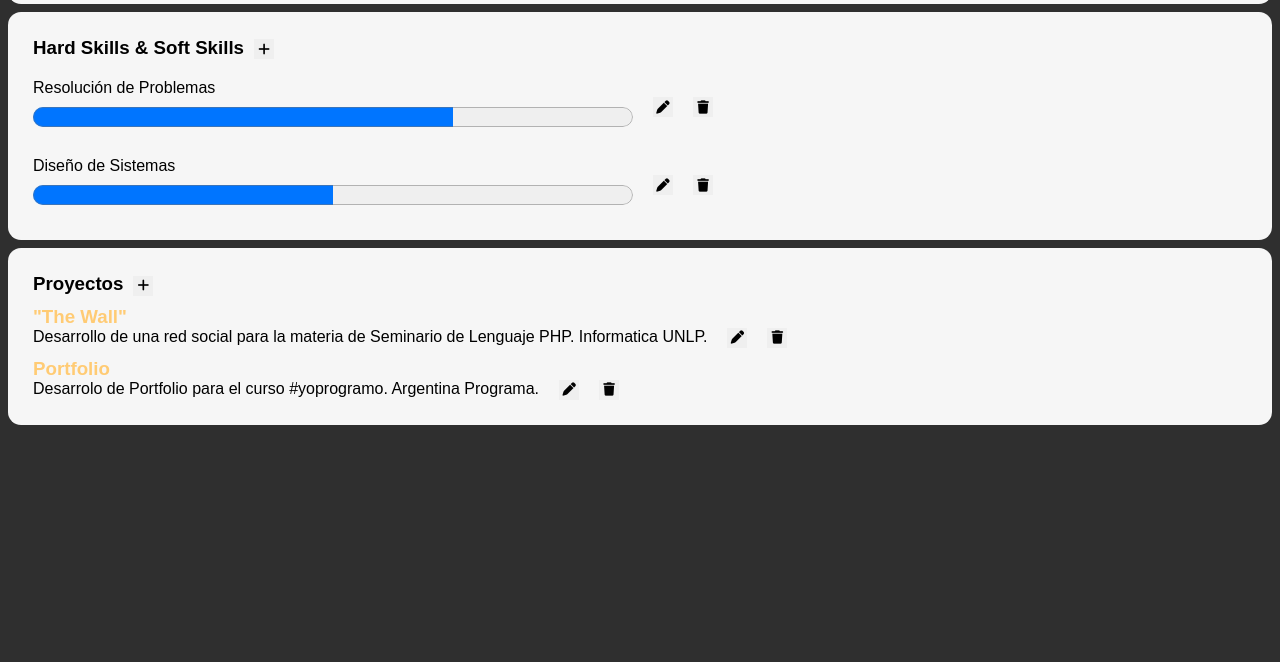
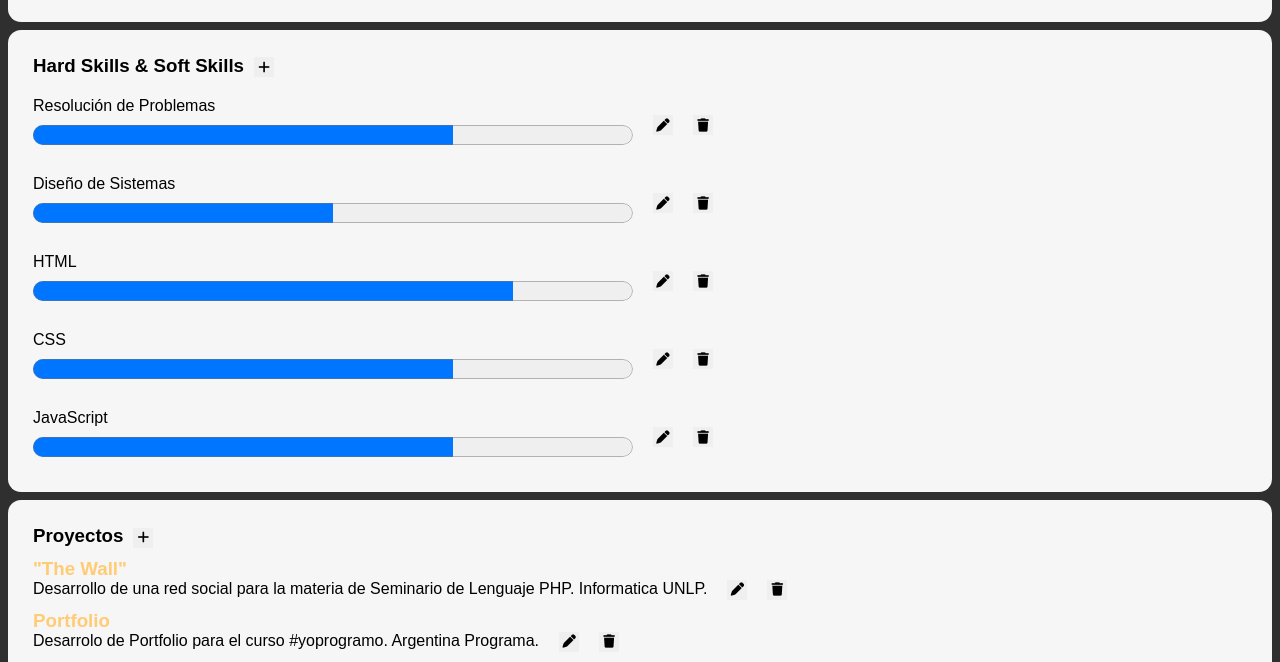
Before and after one commit to Gaston-Diaz/ProyectoAP, a plain HTML site: page index.html in a window 1280 px wide. Shown: the part 939-1601 px from the top of the page. Before the commit the page ends 1382 px from the top, so only its background shows below. Drawn offline with Linux system fonts and the light colour scheme.

Commit message:
se agregaron items a las skills

```diff
--- a/index.html
+++ b/index.html
@@ -36,6 +36,7 @@
 
             <div id="Experiencia" class="cuerpo">
                 <h3>Experiencia<button class="botonC"><i class="fa-solid fa-plus"></i></button></h3>
+                <p>Experiencia en proyectos fullstack realizados para las materias Ingenieria de Software 2 y Seminario de lenguaje PHP </p>
             </div>
 
             <div id="Educacion" class="cuerpo">
@@ -85,6 +86,30 @@
                          <button class="botonM"><i class="fa-solid fa-trash"></i></button>
                     </div>
                 </div>
+                <div>
+                    <p class="margen">HTML</p>
+                    <div style="display: flex;">
+                         <progress max="100" value="80"></progress>
+                         <button class="botonM"><i class="fa-solid fa-pen"></i></button>
+                         <button class="botonM"><i class="fa-solid fa-trash"></i></button>
+                    </div>
+               </div>
+               <div>
+                     <p class="margen">CSS</p>
+                     <div style="display: flex;">
+                         <progress max="100" value="70"></progress>
+                         <button class="botonM"><i class="fa-solid fa-pen"></i></button>
+                         <button class="botonM"><i class="fa-solid fa-trash"></i></button>
+                     </div>
+                </div>
+                <div>
+                    <p class="margen">JavaScript</p>
+                    <div style="display: flex;">
+                         <progress max="100" value="70"></progress>
+                         <button class="botonM"><i class="fa-solid fa-pen"></i></button>
+                         <button class="botonM"><i class="fa-solid fa-trash"></i></button>
+                    </div>
+                </div>
             </div>
 
             <div id="Proyectos" class="cuerpo">
```
